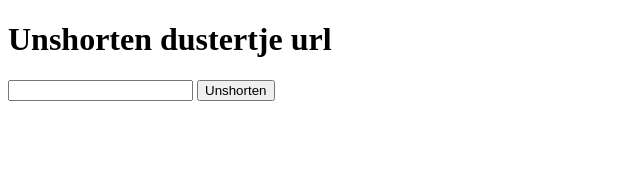
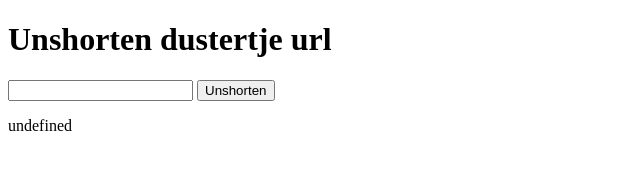
Before and after one commit to Dustertje/Dustertje.github.io, a plain HTML site: page unduster/index.html in a window 1280 px wide. Both pictures are taken after a click on the button "Unshorten". Shown: the full height of the page, 0-640 px from the left. Drawn offline with nearby package versions, Linux system fonts and the light colour scheme.

Commit message:
Update index.html

```diff
--- a/unduster/index.html
+++ b/unduster/index.html
@@ -7,16 +7,18 @@
 	<body>
 		<H1>Unshorten dustertje url</H1>
 		<input type="text" id="unshorten" value="" \>
-    <button onclick="click();">Unshorten</button>
+		<button id="b">Unshorten</button>
 		<p id="val"></p>
 		<script>
 			let urls
 			$.getJSON("../redirects.json", function(_urls) {
 				urls = _urls.links;
 			});
-      function click(){
+			$('#b').click(
+				function c(){
 					document.getElementById('val').innerHTML = urls[$('#unshorten').val()];
 				}
+			);
 		</script>
 	</body>
 </html>
```
Lines whose indentation alone changed are shown as unchanged.
